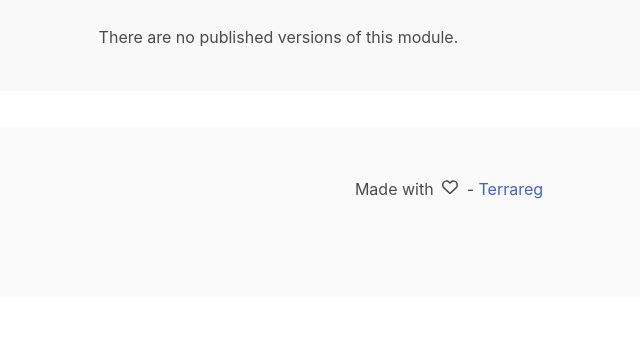
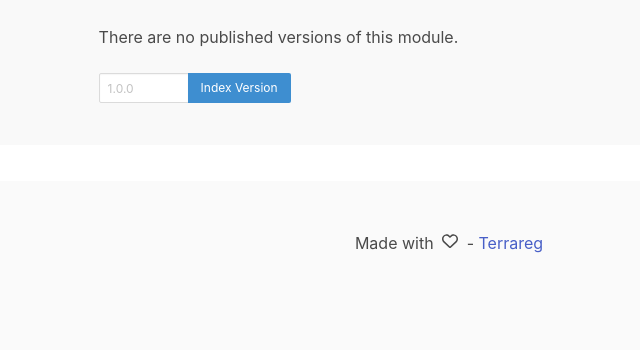
Before and after one commit to MatthewJohn/terrareg, a Python web app: template terrareg/templates/module_provider.html in a window 1280 px wide. Shown: the part 210-560 px from the top of the page, without its empty margins (191-831 px from the left). Run offline with Jinja, Linux system fonts and the light colour scheme; the template is opened without the code that fills it, so the values that code supplies are empty; some libraries are stand-ins or nearby versions.

Commit message:
Issue #71 Update web interface to provide ability to index version

```diff
--- a/terrareg/module_extractor.py
+++ b/terrareg/module_extractor.py
@@ -290,10 +290,14 @@ class GitModuleExtractor(ModuleExtractor):
         # Set SSH to autoaccept new host keys
         env['GIT_SSH_COMMAND'] = 'ssh -o StrictHostKeyChecking=accept-new'
 
+        git_url = self._module_version._module_provider.get_git_clone_url()
+        if git_url.startswith('ssh://'):
+            git_url = re.sub(r'^ssh://', '', git_url)
+
         subprocess.check_call([
             'git', 'clone', '--single-branch',
             '--branch', self._module_version.source_git_tag,
-            self._module_version._module_provider.get_git_clone_url(),
+            git_url,
             self.extract_directory
         ], env=env)
 
--- a/terrareg/templates/module_provider.html
+++ b/terrareg/templates/module_provider.html
@@ -48,4 +48,40 @@
     <p>There are no published versions of this module.</p>
     {% endif %}
 
+    <br />
+
+
+    <script>
+        function indexModuleVersion() {
+            $.post(
+                `/v1/terrareg/modules/{{ module_provider.id }}/${$('#indexModuleVersion').val()}/import`
+            ).done(() => {
+                $('#index-version-success').css('display', 'block');
+                $('#index-version-error').css('display', 'none');
+            }).fail((res) => {
+                if (res.responseJSON && res.responseJSON.message) {
+                    $('#index-version-error').html(res.responseJSON.message);
+                } else {
+                    $('#index-version-error').html('An unexpected error occurred');
+                }
+                $('#index-version-error').css('display', 'block');
+            });
+        }
+    </script>
+    <div id="index-version-success" style="display: none" class="notification is-success">
+        Successfully indexed version
+    </div>
+    <div id="index-version-error" style="display: none" class="notification is-danger">
+    </div>
+    <div class="field has-addons">
+        <div class="control">
+            <input id="indexModuleVersion" class="input is-small" type="text" size="5" placeholder="1.0.0">
+        </div>
+        <div class="control">
+            <a onclick="indexModuleVersion();" class="button is-info is-small">
+            Index Version
+            </a>
+        </div>
+    </div>
+
 {% endblock %}
```
